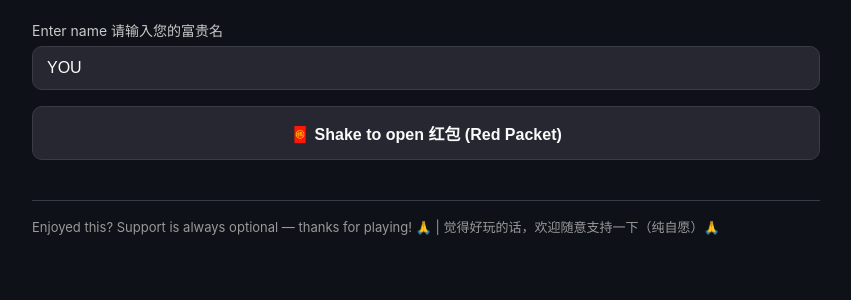
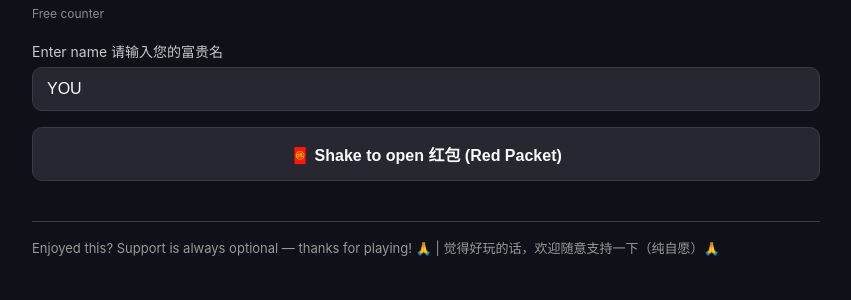
Before and after one commit to foosiangyee/red-packet-fun, a Flask app: page / in a window 1280 px wide. Shown: the part 103-403 px from the top of the page, without its empty margins (214-1065 px from the left). Run offline with Flask 3, Linux system fonts and the light colour scheme.

Commit message:
Add visitor counter to index.html

```diff
--- a/templates/index.html
+++ b/templates/index.html
@@ -159,6 +159,12 @@
     <div class="line1" id="title-line1">🧧 新年红包</div>
     <div class="line2" id="title-line2"></div>
   </div>
+
+   <div style="margin-top: 6px; margin-bottom: 4px; font-size: 12px; color: #8a8d98;">
+    <a href='http://www.freevisitorcounters.com' style="color: #8a8d98; text-decoration: none;">Free counter</a>
+    <script type='text/javascript' src='https://www.freevisitorcounters.com/auth.php?id=13d0b5da4f6d6106fec0780bfaa51d051d13d479'></script>
+    <script type="text/javascript" src="https://www.freevisitorcounters.com/en/home/counter/1601680/t/2"></script>
+   </div>
 
   <label for="name-input">Enter name 请输入您的富贵名</label>
   <input type="text" id="name-input" value="YOU" maxlength="18">
```
